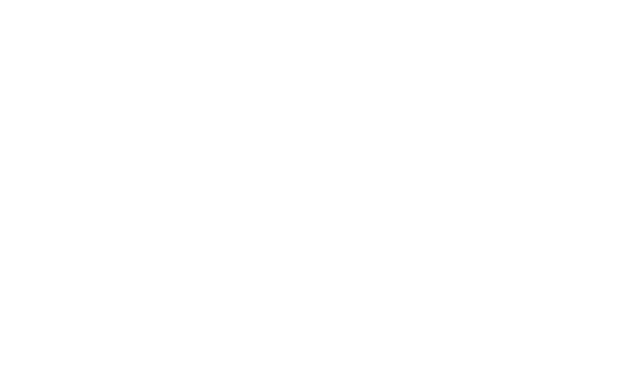
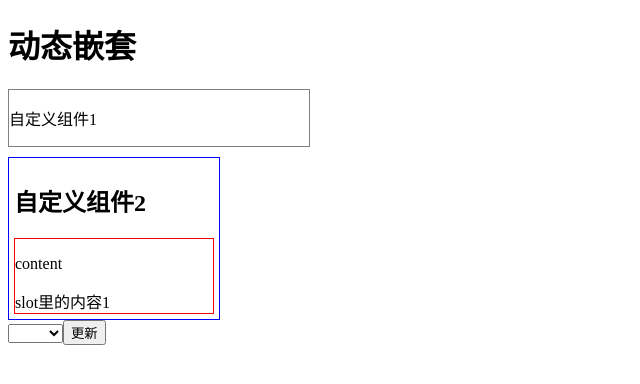
Before and after one commit to fyl080801/jrender-plus, a Vue app: page /nesting in a window 1280 px wide. Before the commit this address had no page. Shown: the top 384 px of the page, without its empty margins (0-640 px from the left). Built offline with nearby package versions, Linux system fonts and the light colour scheme.

Commit message:
feat: 自定义组件嵌套

```diff
--- a/packages/designer/lib/components/Document/NodeChildren.vue
+++ b/packages/designer/lib/components/Document/NodeChildren.vue
@@ -7,7 +7,7 @@
 defineProps({
   depth: { type: Number, default: 0 },
 })
-const context = useDocument()
+const context: any = useDocument()
 const { node, children }: any = useDocumentNode()
 const onNodeDroped = () => {
   context.state.changes.push({
--- /dev/null
+++ b/public/yaml/nesting.yaml
@@ -0,0 +1,46 @@
+datasource:
+
+fields:
+  - component: div
+    props:
+      class: cus
+    children:
+      - component: h1
+        props:
+          innerText: 动态嵌套
+      - component: custom
+        props:
+          url: /yaml/nesting/cmp1.yaml
+      - component: custom
+        props:
+          url: /yaml/nesting/cmp2.yaml
+        children:
+          - component: span
+            props:
+              innerText: slot里的内容1
+
+      - component: div
+        children:
+          - component: select
+            value: model.text
+            children:
+              - component: option
+                props:
+                  value: /yaml/nesting/cmp2.yaml
+                  label: cmp2
+              - component: option
+                props:
+                  value: /yaml/nesting/cmp3.yaml
+                  label: cmp3
+          - component: button
+            props:
+              innerText: 更新
+              onClick: $:() => model.cmpurl = model.text
+
+      - component: custom
+        props:
+          url: $:model.cmpurl
+        children:
+          - component: span
+            props:
+              innerText: slot里的内容2
--- /dev/null
+++ b/public/yaml/nesting/cmp1.yaml
@@ -0,0 +1,11 @@
+fields:
+  - component: div
+    props:
+      style:
+        border: 1px solid gray
+        width: 300px
+        margin-bottom: 10px
+    children:
+      - component: p
+        props:
+          innerText: 自定义组件1
--- /dev/null
+++ b/public/yaml/nesting/cmp2.yaml
@@ -0,0 +1,20 @@
+fields:
+  - component: div
+    props:
+      style:
+        padding: 5px
+        width: 200px
+        border: 1px solid blue
+    children:
+      - component: h2
+        props:
+          innerText: 自定义组件2
+      - component: div
+        props:
+          style:
+            border: 1px solid red
+        children:
+          - component: p
+            props:
+              innerText: content
+          - component: slot
--- a/src/router/index.ts
+++ b/src/router/index.ts
@@ -20,6 +20,11 @@
       component: () => import('@/views/designer/Layout.vue'),
     },
     {
+      path: '/nesting',
+      name: 'nesting',
+      component: () => import('@/views/Nesting.vue'),
+    },
+    {
       path: '/',
       redirect: '/sample',
     },
--- /dev/null
+++ b/src/views/Nesting.vue
@@ -0,0 +1,79 @@
+<script lang="ts" setup>
+import { fetchYaml } from '@/utils/data'
+import { reactive, onMounted, watch, onBeforeUnmount } from 'vue'
+
+const configs = reactive({
+  model: {},
+  datasource: {},
+  listeners: [],
+  fields: [],
+})
+
+const onSetup = ({ onBeforeRender }) => {
+  onBeforeRender(() => {
+    const customs = {}
+    const watchs = []
+
+    const getCustom = (field, url) => {
+      return {
+        component: 'JRender',
+        props: { fields: customs[url].fields },
+        children: field.children,
+      }
+    }
+
+    onBeforeUnmount(() => {
+      console.log('xxx')
+      watchs.forEach((w) => w())
+      watchs.length = 0
+    })
+
+    return (field, next) => {
+      if (field.component !== 'custom') {
+        return next(field)
+      }
+
+      watchs.push(
+        watch(
+          () => field.props?.url,
+          (url) => {
+            if (!url) {
+              return
+            }
+
+            if (customs[url]) {
+              return next(getCustom(field, url))
+            }
+
+            fetchYaml(url).then((result) => {
+              customs[url] = result
+              next(getCustom(field, url))
+            })
+          },
+          { immediate: true },
+        ),
+      )
+    }
+  })
+}
+
+onMounted(async () => {
+  const { fields, listeners, datasource }: any = await fetchYaml('/yaml/nesting.yaml')
+  configs.fields = fields
+  configs.listeners = listeners
+  configs.datasource = datasource
+})
+</script>
+
+<template>
+  <div>
+    <JRender
+      v-model="configs.model"
+      :fields="configs.fields"
+      :listeners="configs.listeners"
+      :data-source="configs.datasource"
+      @setup="onSetup"
+    >
+    </JRender>
+  </div>
+</template>
--- a/src/views/Sample.vue
+++ b/src/views/Sample.vue
@@ -58,7 +58,7 @@
 </script>
 
 <template>
-  <div key="xxx">
+  <div>
     <JRender
       v-model="configs.model"
       :fields="configs.fields"
```
Also changed, not shown: public/yaml/nesting/cmp3.yaml (added, +18 -0 lines).
